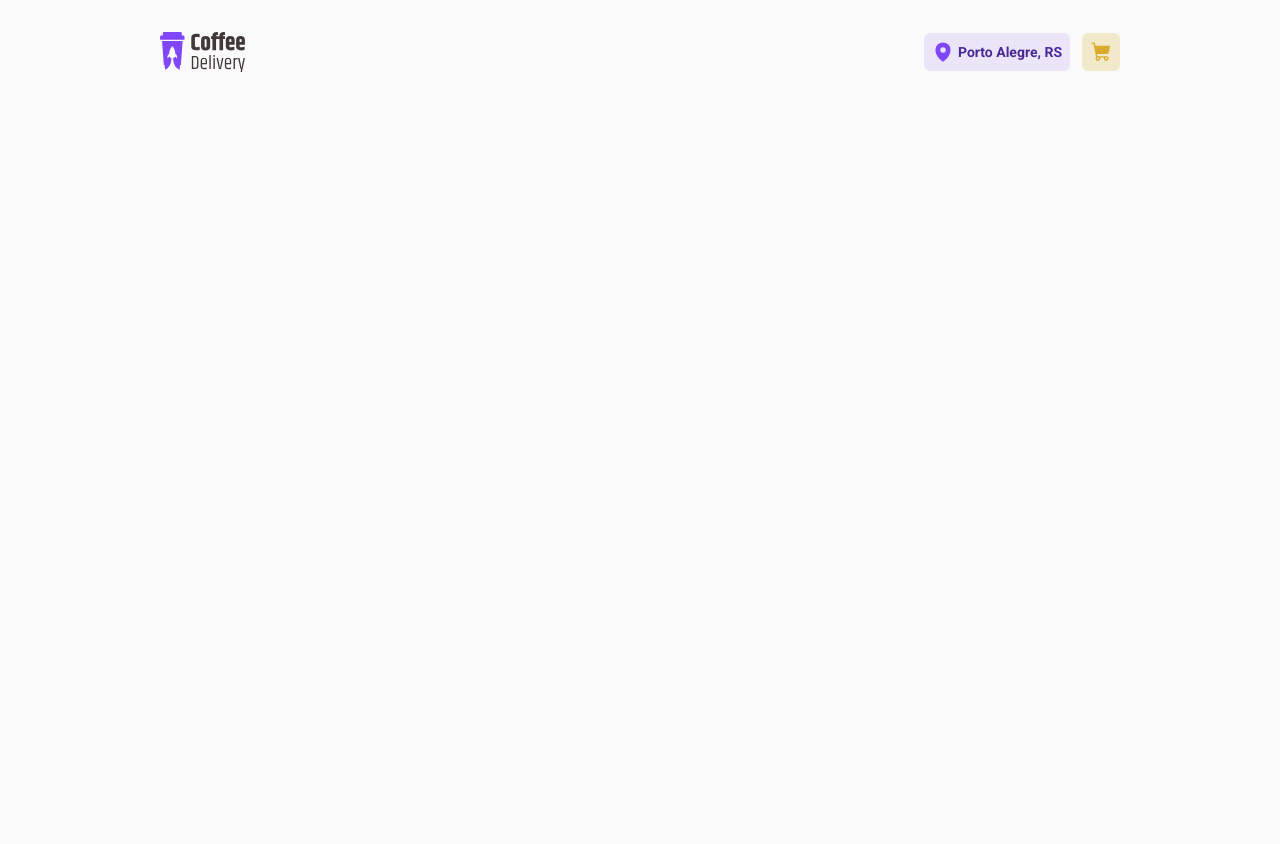
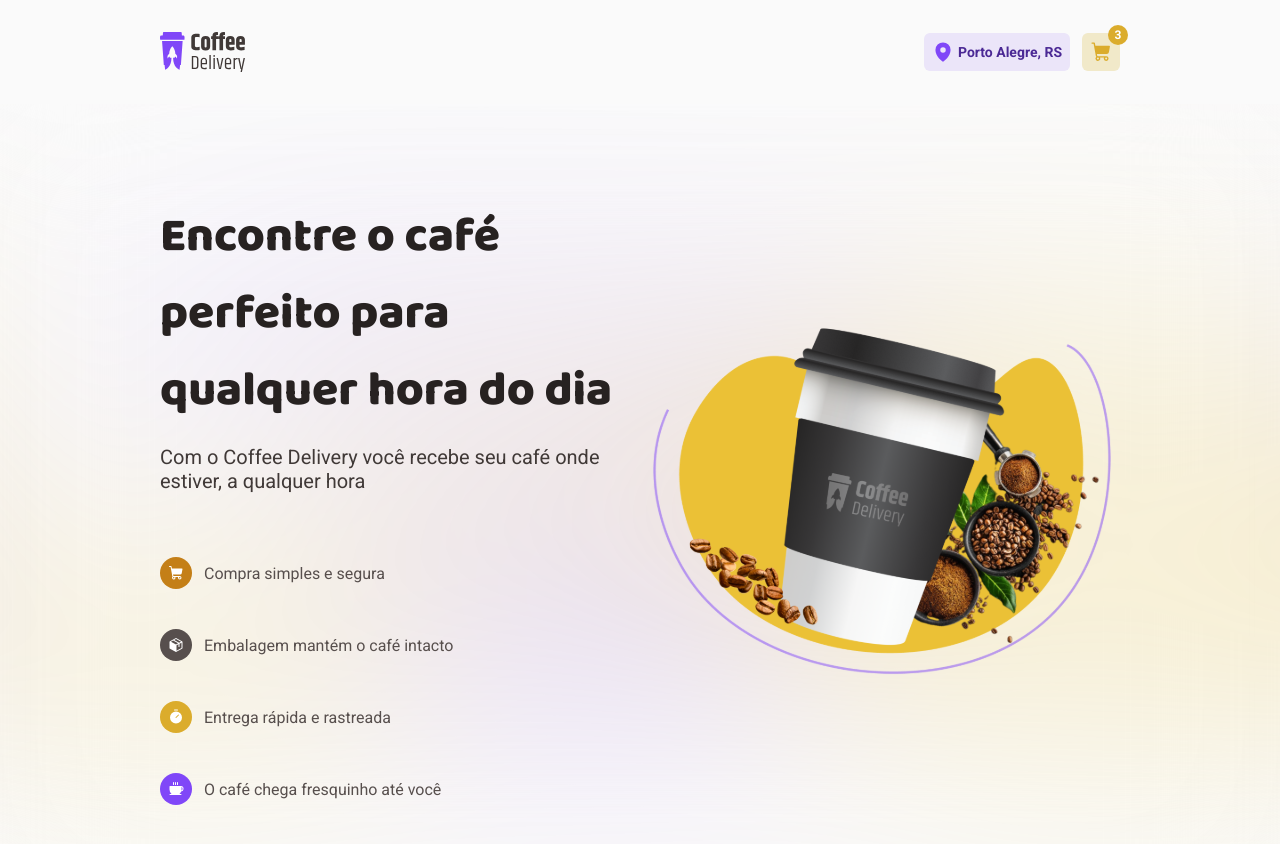
Before and after one commit to SchunckLeonardo/coffeshop-rocketseat, a React (Vite) app: page / in a window 1280 px wide. Shown: the top 844 px of the page. Before the commit the page ends 800 px from the top, so only its background shows below. Built offline with nearby package versions, Linux system fonts and the light colour scheme.

Commit message:
Home Introduction

```diff
--- a/src/components/Header/index.tsx
+++ b/src/components/Header/index.tsx
@@ -15,6 +15,7 @@ export function Header() {
         </Localization>
         <Cart>
           <ShoppingCart weight="fill" size={22} />
+          <span>3</span>
         </Cart>
       </LinksNavigation>
     </HeaderContainer>
--- a/src/components/Header/styles.ts
+++ b/src/components/Header/styles.ts
@@ -37,12 +37,30 @@ export const Localization = styled.div`
 `
 
 export const Cart = styled.div`
+  position: relative;
   border-radius: 6px;
   padding: 8px;
   display: flex;
   justify-content: center;
   align-items: center;
   background-color: ${(p) => p.theme['yellow-100']};
+  cursor: pointer;
+
+  span {
+    position: absolute;
+    width: 20px;
+    height: 20px;
+    background-color: ${(p) => p.theme['yellow-500']};
+    border-radius: 50%;
+    top: -8px;
+    right: -8px;
+    display: flex;
+    justify-content: center;
+    align-items: center;
+    color: ${(p) => p.theme.white};
+    font-size: 0.75rem;
+    font-weight: 700;
+  }
 
   svg {
     color: ${(p) => p.theme['yellow-500']};
--- a/src/screens/Home/index.tsx
+++ b/src/screens/Home/index.tsx
@@ -1,3 +1,60 @@
+import { Coffee, Package, ShoppingCart, Timer } from '@phosphor-icons/react'
+
+import CoffeeIntroduction from '../../assets/coffee-introduction.svg'
+import {
+  BoxIcon,
+  Capacities,
+  CapacityBox,
+  FigureIntroduction,
+  IntroductionSection,
+  TextIntroduction,
+  TitleIntroduction,
+} from './styles'
+
 export function Home() {
-  return <></>
+  return (
+    <main>
+      <IntroductionSection>
+        <TextIntroduction>
+          <TitleIntroduction>
+            <h2>Encontre o café perfeito para qualquer hora do dia</h2>
+            <p>
+              Com o Coffee Delivery você recebe seu café onde estiver, a
+              qualquer hora
+            </p>
+          </TitleIntroduction>
+          <Capacities>
+            <CapacityBox>
+              <BoxIcon variant="cart">
+                <ShoppingCart weight="fill" size={16} />
+              </BoxIcon>
+              <p>Compra simples e segura</p>
+            </CapacityBox>
+            <CapacityBox>
+              <BoxIcon variant="package">
+                <Package weight="fill" size={16} />
+              </BoxIcon>
+              <p>Embalagem mantém o café intacto</p>
+            </CapacityBox>
+            <CapacityBox>
+              <BoxIcon variant="timer">
+                <Timer weight="fill" size={16} />
+              </BoxIcon>
+              <p>Entrega rápida e rastreada</p>
+            </CapacityBox>
+            <CapacityBox>
+              <BoxIcon variant="coffee">
+                <Coffee weight="fill" size={16} />
+              </BoxIcon>
+              <p>O café chega fresquinho até você</p>
+            </CapacityBox>
+          </Capacities>
+        </TextIntroduction>
+        <FigureIntroduction>
+          <img src={CoffeeIntroduction} alt="Copo de café com grãos em volta" />
+        </FigureIntroduction>
+      </IntroductionSection>
+      <section></section>
+    </main>
+  )
 }
--- /dev/null
+++ b/src/screens/Home/styles.ts
@@ -0,0 +1,97 @@
+import styled from 'styled-components'
+
+import BackgroundImage from '../../assets/background-image.svg'
+
+export const IntroductionSection = styled.section`
+  display: flex;
+  justify-content: space-between;
+  align-items: center;
+  width: 100vw;
+  padding: 5.875rem 10rem;
+  overflow: hidden;
+  background: url(${BackgroundImage}) no-repeat;
+  background-position: 50% 50%;
+  background-size: cover;
+  backdrop-filter: blur(80px);
+`
+
+export const TextIntroduction = styled.div`
+  display: flex;
+  flex-direction: column;
+  align-items: flex-start;
+  justify-content: center;
+  gap: 4rem;
+  width: 50%;
+`
+
+export const TitleIntroduction = styled.div`
+  display: flex;
+  flex-direction: column;
+  gap: 1rem;
+
+  h2 {
+    font-family: 'Baloo 2', sans-serif;
+    font-size: 3rem;
+    font-weight: 800;
+    color: ${(p) => p.theme['base-title']};
+  }
+
+  p {
+    font-size: 1.25rem;
+    font-weight: 400;
+    color: ${(p) => p.theme['base-subtitle']};
+  }
+`
+
+export const FigureIntroduction = styled.figure`
+  width: 50%;
+  display: flex;
+  justify-content: flex-end;
+  align-items: center;
+`
+
+export const Capacities = styled.div`
+  display: flex;
+  justify-content: flex-start;
+  align-items: center;
+  width: 90%;
+  gap: 2.5rem;
+  flex-wrap: wrap;
+`
+
+export const CapacityBox = styled.div`
+  display: flex;
+  justify-content: center;
+  align-items: center;
+  gap: 0.75rem;
+
+  p {
+    font-size: 1rem;
+    font-weight: 400;
+    color: ${(p) => p.theme['base-text']};
+  }
+`
+
+interface BoxIconProps {
+  variant: 'cart' | 'package' | 'timer' | 'coffee'
+}
+
+export const BoxIcon = styled.span<BoxIconProps>`
+  display: flex;
+  justify-content: center;
+  align-items: center;
+  border-radius: 50%;
+  padding: 0.5rem;
+  color: ${(p) => p.theme.white};
+  background-color: ${(p) => {
+    if (p.variant === 'cart') {
+      return p.theme['yellow-800']
+    } else if (p.variant === 'package') {
+      return p.theme['base-text']
+    } else if (p.variant === 'timer') {
+      return p.theme['yellow-500']
+    } else if (p.variant === 'coffee') {
+      return p.theme['purple-500']
+    }
+  }};
+`
--- a/src/screens/layouts/DefaultLayout/index.tsx
+++ b/src/screens/layouts/DefaultLayout/index.tsx
@@ -1,12 +1,13 @@
 import { Outlet } from 'react-router-dom'
 
 import { Header } from '../../../components/Header'
+import { MainContainer } from './styles'
 
 export function DefaultLayout() {
   return (
-    <div>
+    <MainContainer>
       <Header />
       <Outlet />
-    </div>
+    </MainContainer>
   )
 }
--- /dev/null
+++ b/src/screens/layouts/DefaultLayout/styles.ts
@@ -0,0 +1,6 @@
+import styled from 'styled-components'
+
+export const MainContainer = styled.div`
+  width: 100vw;
+  height: 100vh;
+`
```
Also changed, not shown: src/assets/background-image.svg (added), src/assets/coffee-introduction.svg (added).
